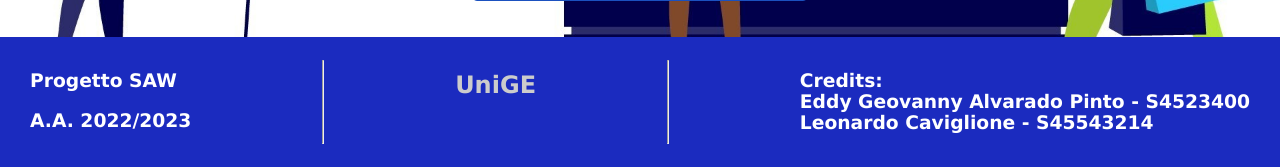
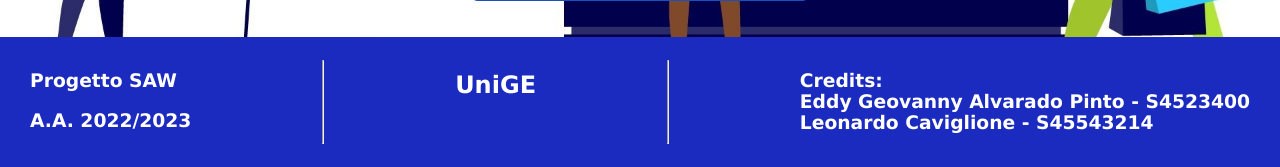
Before and after one commit to GeoAlva/Saw-Project, a PHP site: page /saw/index.php in a window 1280 px wide. Shown: the part 633-800 px from the top of the page. Run offline with PHP 8.4, Linux system fonts and the light colour scheme; some libraries are stand-ins or nearby versions.

Commit message:
fixed "unige" color in footer

```diff
--- a/css/style.css
+++ b/css/style.css
@@ -277,6 +277,6 @@ footer hr{
   color: #ccc;
 }
 
-h3, h4{
+h3, h4,h2{
   color: white;
 }
```
